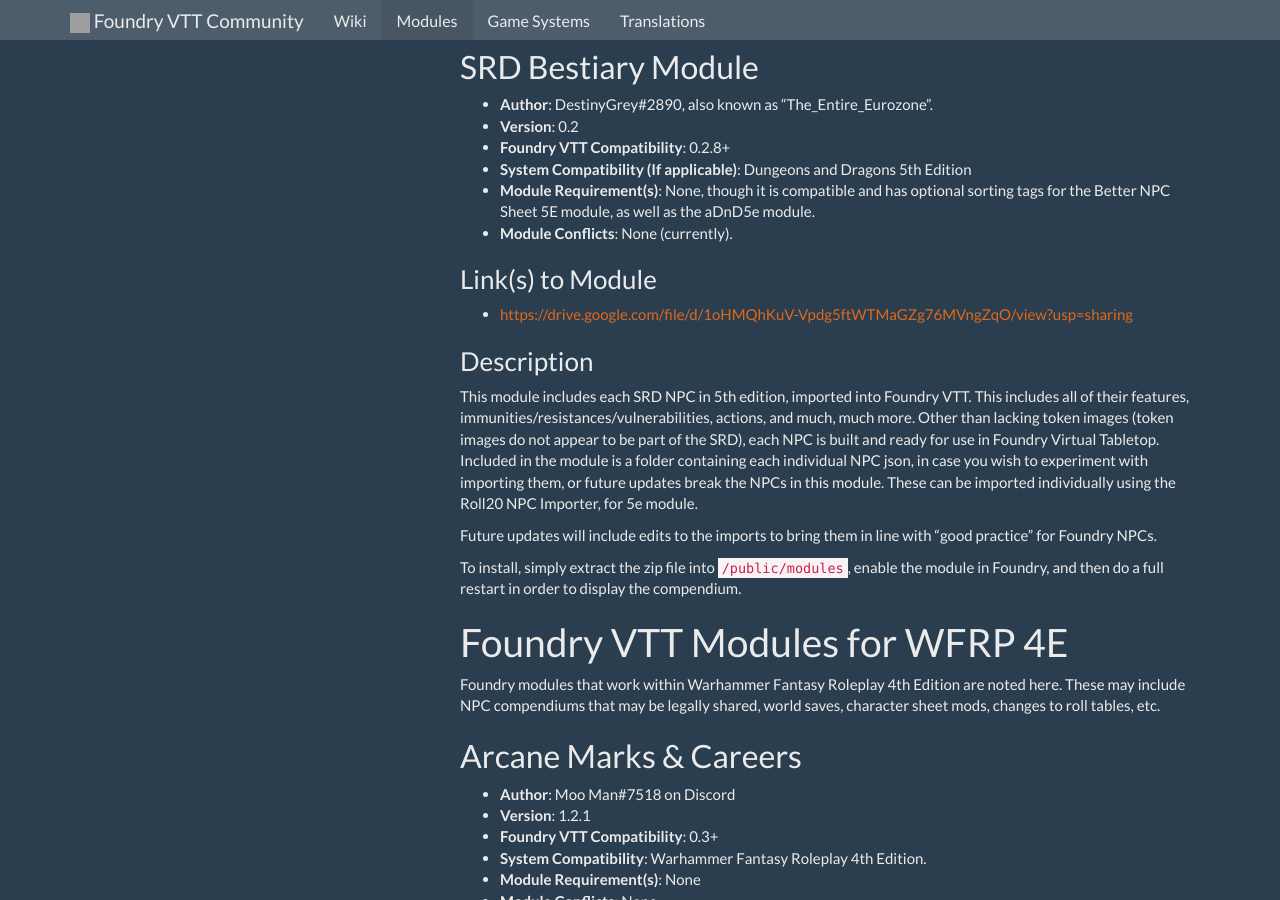
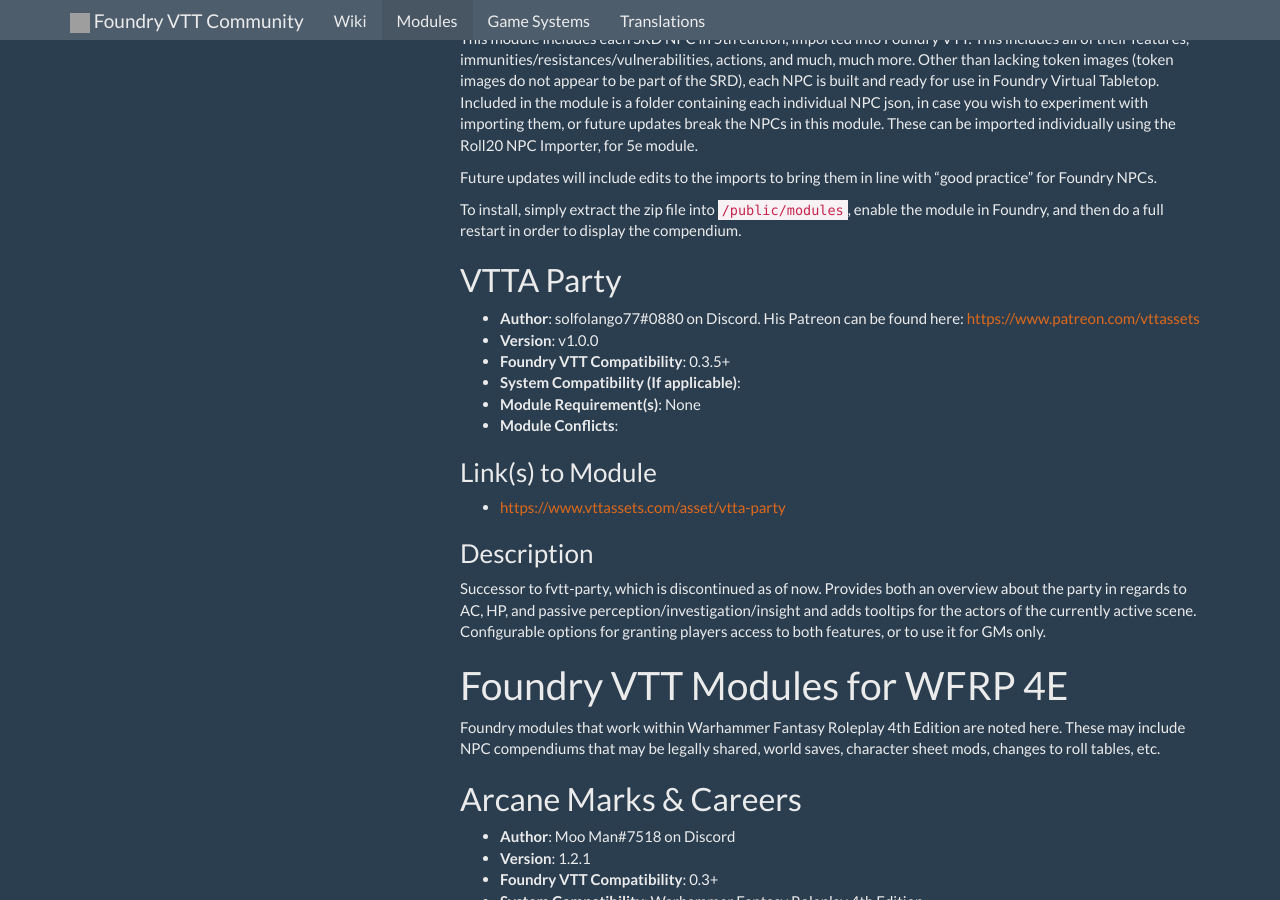
Before and after one commit to foundry-vtt-community/foundry-vtt-community.github.io, a Jekyll site: the page built from _docs/Community-Modules.md, in a window 1280 px wide and 900 px high, scrolled down 16625 px. Built offline with Jekyll 4.4.1, drawn with Linux system fonts in a browser that asks for light colours; nearby versions of some CDN libraries; some of the changed text lies outside the part shown; grey boxes are pictures that could not be loaded.

Commit message:
Update Wiki Content (Automatic)

```diff
--- a/_docs/Community-Modules.md
+++ b/_docs/Community-Modules.md
@@ -23,6 +23,7 @@
       * [Pointer](#pointer)
       * [SVG Loader](#svg-loader)
       * [Token Randomizer](#token-randomizer)
+      * [VTTA Tokenizer](#vtta-tokenizer)
       * [Z Order](#z-order)
    * [Foundry VTT Modules for DnD 5E](#foundry-vtt-modules-for-dnd-5e)
       * [Better NPC Sheet 5e](#better-npc-sheet-5e)
@@ -41,6 +41,7 @@
       * [Roll20 NPC Importer, for 5e](#roll20-npc-importer-for-5e)
       * [Spell Browser](#spell-browser)
       * [SRD Bestiary Module](#srd-bestiary-module)
+      * [VTTA Party](#vtta-party)
    * [Foundry VTT Modules for WFRP 4E](#foundry-vtt-modules-for-wfrp-4e)
       * [Arcane Marks &amp; Careers](#arcane-marks--careers)
    * [Foundry VTT Modules (Defunct)](#foundry-vtt-modules-defunct)
@@ -360,10 +361,10 @@
 ### Description
 This module allows to load walls, lights and sources through .svg files, provided e.g. by DungeonFog.
 
-## Tokenizer
+## VTTA Tokenizer
 
 * **Author**: solfolango77#0880 on Discord. His Patreon can be found here: [https://www.patreon.com/vttassets](https://www.patreon.com/vttassets)
-* **Version**: v1.0.0
+* **Version**: v1.0.2-rc.1
 * **Foundry VTT Compatibility**: 0.3.5+
 * **System Compatibility (If applicable)**:
 * **Module Requirement(s)**: Requires the player permission "Trusted Player"
@@ -670,6 +656,23 @@
 
 To install, simply extract the zip file into `/public/modules`, enable the module in Foundry, and then do a full restart in order to display the compendium.
 
+## VTTA Party
+
+* **Author**: solfolango77#0880 on Discord. His Patreon can be found here: [https://www.patreon.com/vttassets](https://www.patreon.com/vttassets)
+* **Version**: v1.0.0
+* **Foundry VTT Compatibility**: 0.3.5+
+* **System Compatibility (If applicable)**:
+* **Module Requirement(s)**: None
+* **Module Conflicts**:
+
+### Link(s) to Module
+* [https://www.vttassets.com/asset/vtta-party](https://www.vttassets.com/asset/vtta-party)
+
+### Description
+Successor to fvtt-party, which is discontinued as of now. Provides both an overview about the party in regards to AC, HP, and passive perception/investigation/insight and adds tooltips for the actors of the currently active scene.
+Configurable options for granting players access to both features, or to use it for GMs only.
+
+
 # Foundry VTT Modules for WFRP 4E
 
 Foundry modules that work within Warhammer Fantasy Roleplay 4th Edition are noted here. These may include NPC compendiums that may be legally shared, world saves, character sheet mods, changes to roll tables, etc.
@@ -729,6 +732,21 @@
 ### Description
 This module modifies how the encumbrance bar in the actor sheet is displayed to distinguish the different levels of encumbrance when using the variant rules in **PHB pg. 175**. It does not currently support the Powerful Build feature, as doing so would require extending the base Actor5eSheet class.
 
+## FVTT-Party (Discontinued, see VTTA-Party for an successor)
+
+* **Author**: @solfolango77#0880 on Discord.
+* **Version**: 0.1
+* **Foundry VTT Version Compatibility**: 0.3+
+* **System Compatibility (If applicable)**: Dungeons and Dragons 5th Edition.
+* **Module Requirement(s)**: None
+* **Module Conflicts**: None known, although module is a WIP.
+
+### Link(s) to Module
+* [https://github.com/shwill/fvtt-party](https://github.com/shwill/fvtt-party)
+
+### Description
+This module adds a convenient button to the actor’s tab, which will track the HP, AC, and Passive Perception, Investigation, and Insight of tokens on the Canvas. Currently a WIP, and may exhibit some bugs.
+
 To install the module, download the zip file included in the Github module directory. Extract the zip file to `/public/modules`. Restart Foundry Virtual Tabletop.
 
 # Appendix
```
Also changed, not shown: other parts of _docs/Community-Modules.md (+0 -16 lines).
